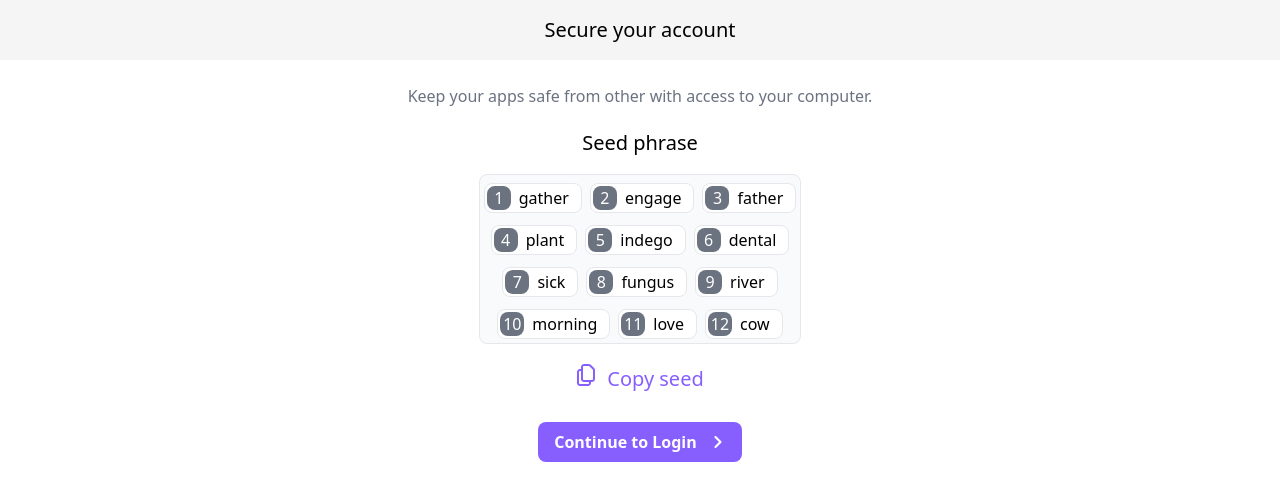
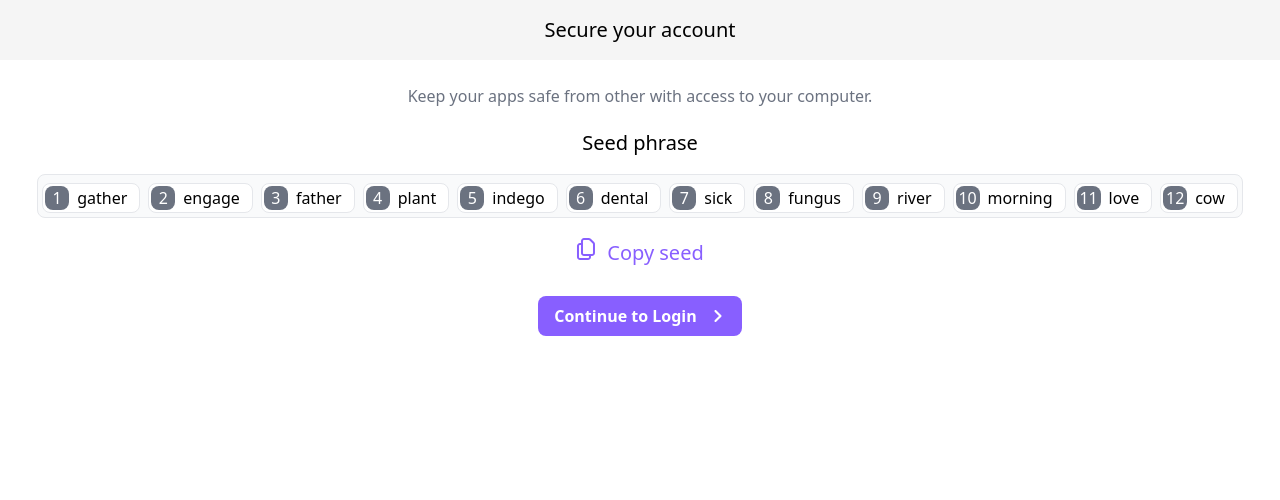
Before and after one commit to fsaldev/build_assessment, a Next.js app: page /signup/phrase in a window 1280 px wide. Shown: the top 500 px of the page. Built offline with nearby package versions, Linux system fonts and the light colour scheme.

Commit message:
phrase update

```diff
--- a/pages/signup/phrase.tsx
+++ b/pages/signup/phrase.tsx
@@ -5,7 +5,9 @@ import ButtonWithIcon from "../../components/buttons/ButtonWithIcon";
 import CopyIcon from "../../svgs/copy.svg";
 import ButtonWithNum from "../../components/buttons/ButtonWithNum";
 
-export default function Phease() {
+export default function Phrase() {
+  const phrase = 'gather engage father plant indego dental sick fungus river morning love cow'
+
   return (
     <div className="flex flex-col items-center justify-center">
       <HomeHeaderText Text="Secure your account" />
@@ -19,25 +21,10 @@ export default function Phease() {
       </div>
       <div className="mt-4    lex flex-row items-center justify-center px-5  ">
         <div className="border rounded-lg bg-gray-50 flex flex-col items-center justify-center ">
-          <div className=" flex flex-row items-center justify-center">
-            <ButtonWithNum number="1" description="gather" />
-            <ButtonWithNum number="2" description="engage" />
-            <ButtonWithNum number="3" description="father" />
-          </div>
-          <div className=" flex flex-row items-center justify-center ">
-            <ButtonWithNum number="4" description="plant" />
-            <ButtonWithNum number="5" description="indego" />
-            <ButtonWithNum number="6" description="dental" />
-          </div>
-          <div className=" flex flex-row items-center justify-center">
-            <ButtonWithNum number="7" description="sick" />
-            <ButtonWithNum number="8" description="fungus" />
-            <ButtonWithNum number="9" description="river" />
-          </div>
-          <div className=" flex flex-row items-center justify-center">
-            <ButtonWithNum number="10" description="morning" />
-            <ButtonWithNum number="11" description="love" />
-            <ButtonWithNum number="12" description="cow" />
+          <div className=" flex justify-center flex-row  flex-wrap">
+            {
+              phrase.split(' ').map((word, ind) => (<ButtonWithNum key={ind} number={(ind +1).toString()} description={word} />))
+            }
           </div>
         </div>
       </div>
```
